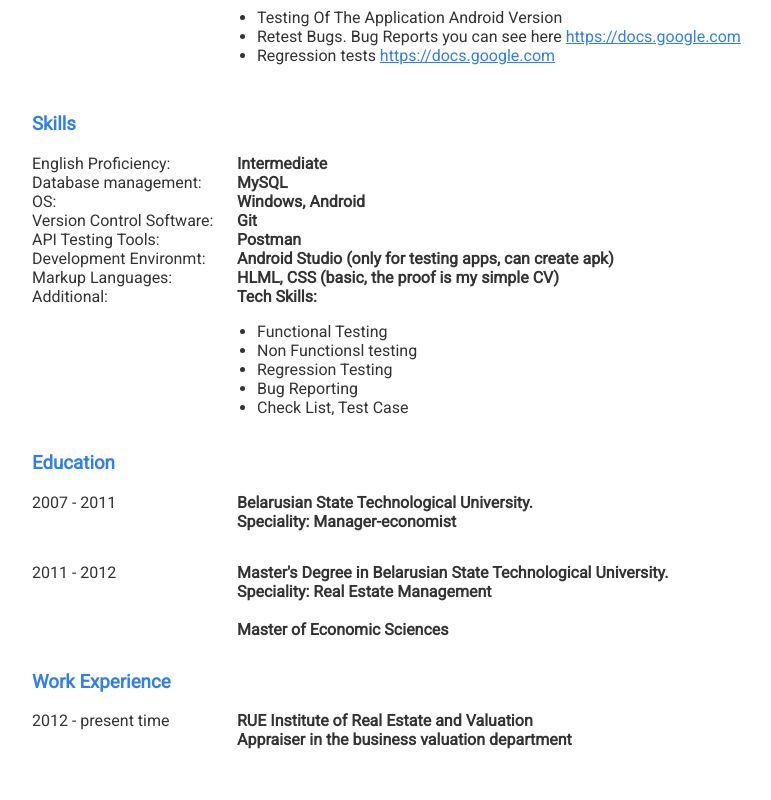
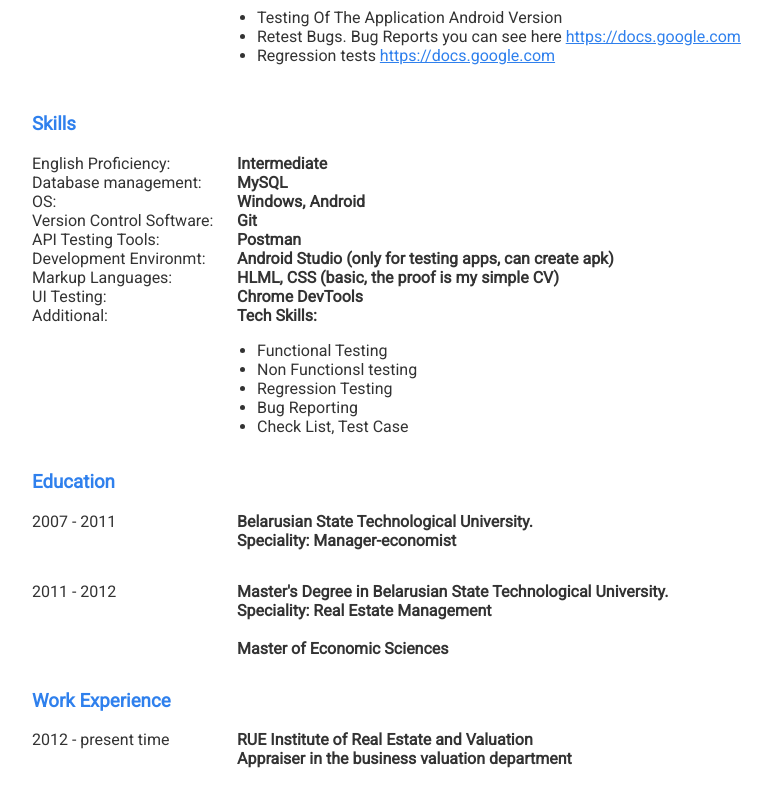
Before and after one commit to nataliya-artemova/CV.html, a plain HTML site: page index.html in a window 1280 px wide. Shown: the part 841-1641 px from the top of the page, without its empty margins (158-929 px from the left). Drawn offline with Linux system fonts and the light colour scheme.

Commit message:
add dev tools

```diff
--- a/index.html
+++ b/index.html
@@ -217,6 +217,15 @@
           </div>
         </div>
       </div>
+	      <div class="experience">
+        <div class="experience__date">UI Testing:</div>
+        <div class="experience__description">
+          <div class="experience__name">Chrome DevTools</div>
+                   <div class="experience__details">
+
+          </div>
+        </div>
+      </div>
 	  <section>
 
              <div class="experience">
```
